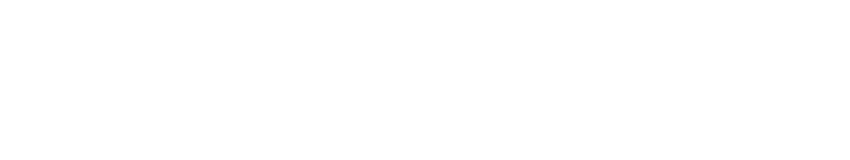
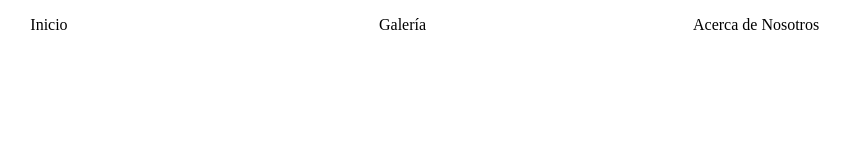
Before and after one commit to Alejo-Adamoli/In-fusi-n, a plain HTML site: page index.html in a window 1280 px wide. Shown: the whole page, without its empty margins (251-1101 px from the left). Drawn offline with Linux system fonts and the light colour scheme.

Commit message:
Adicionado el menú y seteados algunos estilos del mismo

```diff
--- a/css/estilos.css
+++ b/css/estilos.css
@@ -0,0 +1,28 @@
+body {
+	margin: 0px;
+	padding: 0px;
+}
+
+.container {
+	width: 86%;
+	margin-left: 6.5%;
+	margin-right: auto;
+	overflow: auto;
+}
+
+.menu {
+	margin-left: auto;
+	margin-right: auto;
+}
+
+.menu li {
+	float: left;
+	width: 33.33%;
+	text-align: center;
+	list-style-type: none;
+}
+
+.menu a {
+	text-decoration: none;
+	color: #000;
+}
--- a/index.html
+++ b/index.html
@@ -5,8 +5,18 @@
 	<title>In-fusión Cover Band</title>
 	<link rel="stylesheet" href="css/estilos.css">
 	<meta name="viewport" content="width=device-width, user-scalable=no, initial-scale=1.0, maximum-scale=1.0, minimum-scale=1.0">
+	<link href="https://fonts.googleapis.com/css?family=Roboto" rel="stylesheet">
+	<link href="https://fonts.googleapis.com/css?family=Roboto+Slab" rel="stylesheet">
 </head>
 <body>
+	<div class="container">
+		<ul class="menu">
+			<li><a href="#inicio">Inicio</a></li>
+			<li><a href="#galeria">Galería</a></li>
+			<li><a href="#acerca-de">Acerca de Nosotros</a></li>
+		</ul>
 
+
+	</div>
 </body>
 </html>
```
